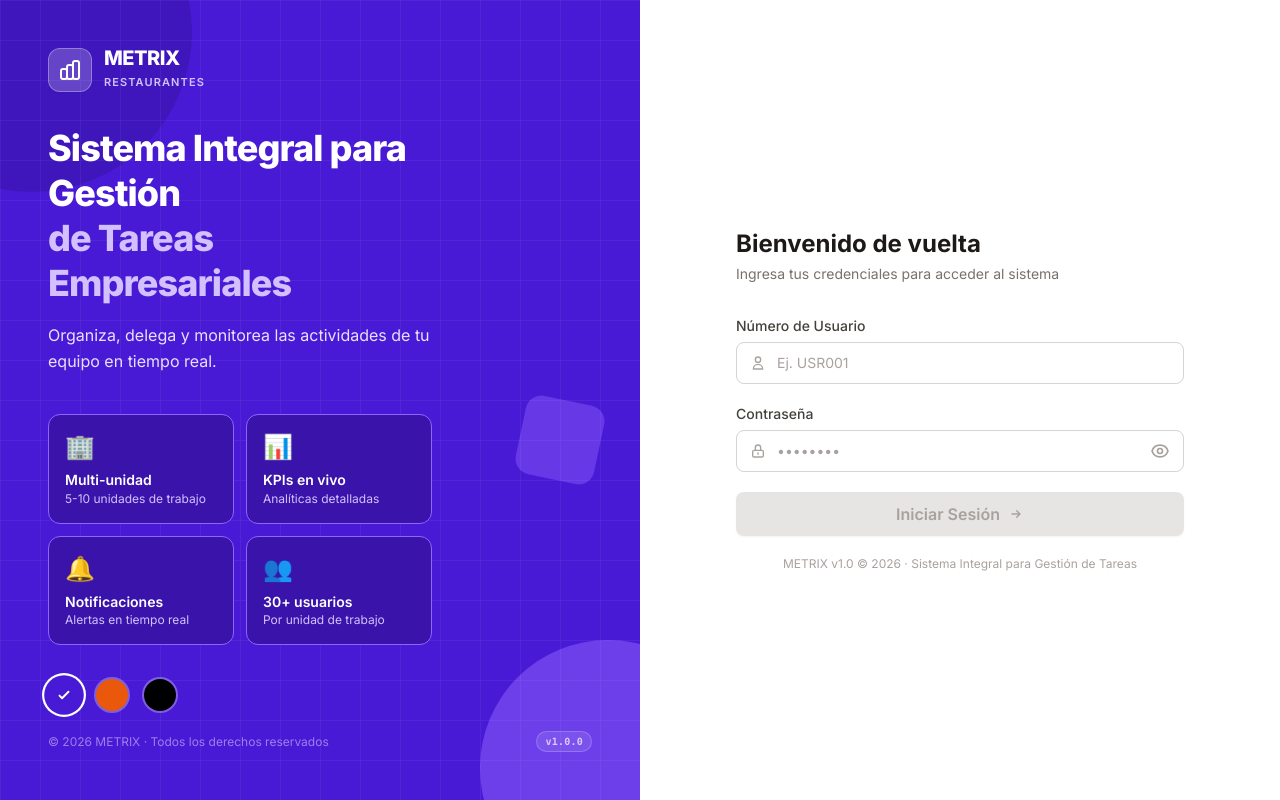
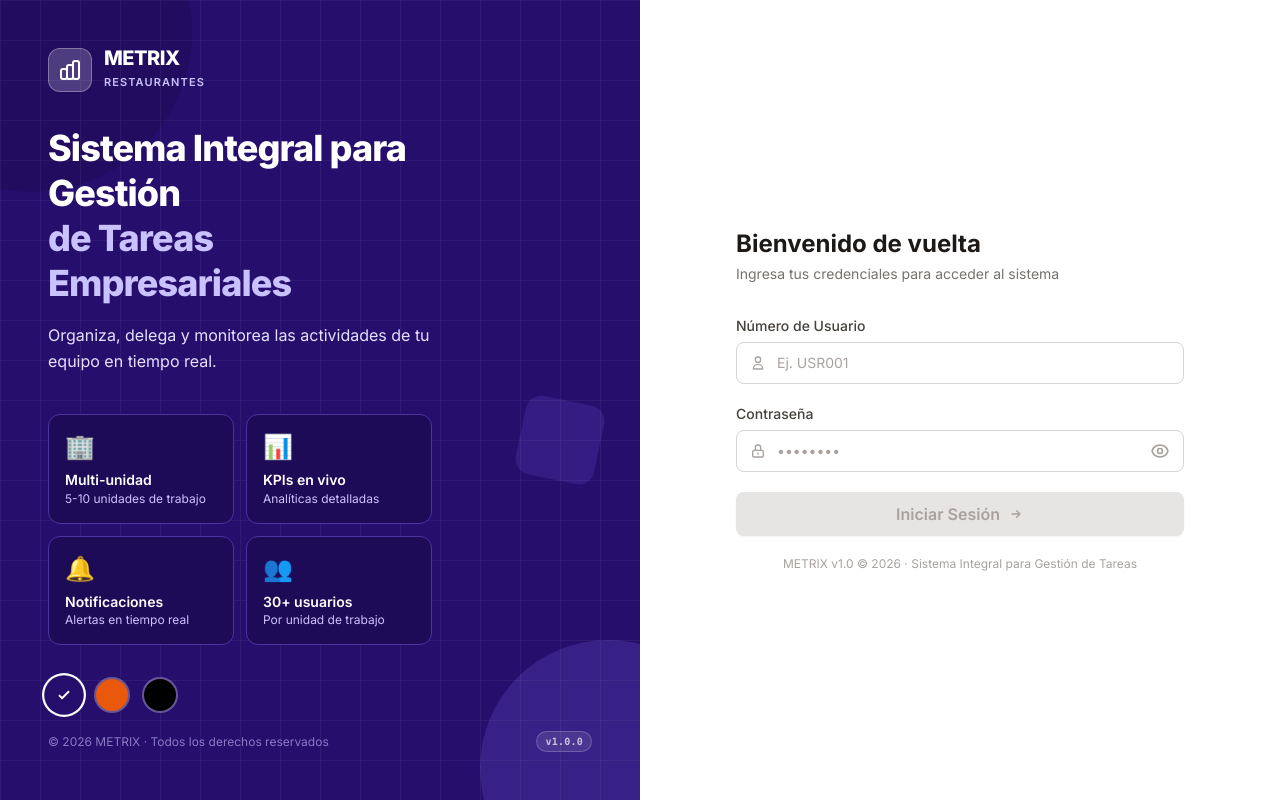
Before and after one commit to metrixjm-cmd/metrix-frontend, an Angular app: page /auth/login in a window 1280 px wide. Built offline with nearby package versions, Linux system fonts and the light colour scheme.

Commit message:
style: update admin theme color to #260E6D

```diff
--- a/src/app/core/theme.service.ts
+++ b/src/app/core/theme.service.ts
@@ -14,7 +14,7 @@ export class ThemeService {
   private readonly STORAGE_KEY = 'metrix-theme';
 
   readonly themes: Theme[] = [
-    { id: 'blue',   label: 'Corporativo', color: '#491AD5', tagline: 'Profesional' },
+    { id: 'blue',   label: 'Corporativo', color: '#260E6D', tagline: 'Profesional' },
     { id: 'orange', label: 'Restaurante', color: '#ea580c', tagline: 'Cálido'      },
     { id: 'red',    label: 'Negro',       color: '#000000', tagline: 'Absoluto'    },
   ];
--- a/src/styles.scss
+++ b/src/styles.scss
@@ -29,16 +29,16 @@
 /* ── Tema Azul Corporativo (default) ───────────── */
 :root,
 [data-theme="blue"] {
-  --brand-50:  244 240 255;
-  --brand-100: 233 224 255;
-  --brand-200: 211 193 255;
-  --brand-300: 189 162 255;
-  --brand-400: 167 131 255;
-  --brand-500: 145 100 255;
-  --brand-600:  73  26 213;   /* #491AD5 */
-  --brand-700:  58  20 170;
-  --brand-800:  43  15 127;
-  --brand-900:  29  10  85;
+  --brand-50:  243 241 255;
+  --brand-100: 229 225 255;
+  --brand-200: 202 194 255;
+  --brand-300: 167 150 255;
+  --brand-400: 122  98 224;
+  --brand-500:  73  52 160;
+  --brand-600:  38  14 109;   /* #260E6D */
+  --brand-700:  30  11  87;
+  --brand-800:  22   8  65;
+  --brand-900:  14   5  43;
 }
 
 /* ── Tema Naranja Restaurante ───────────────────── */
```
